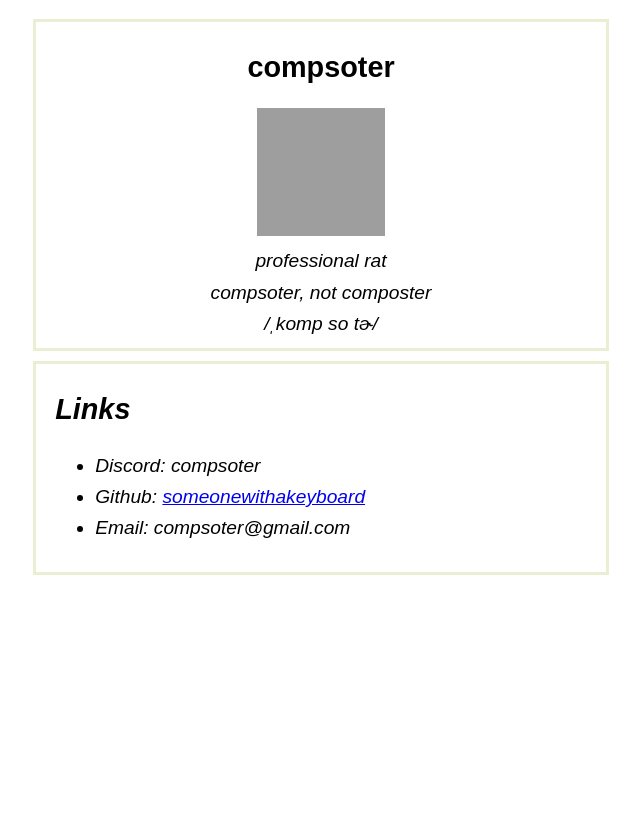
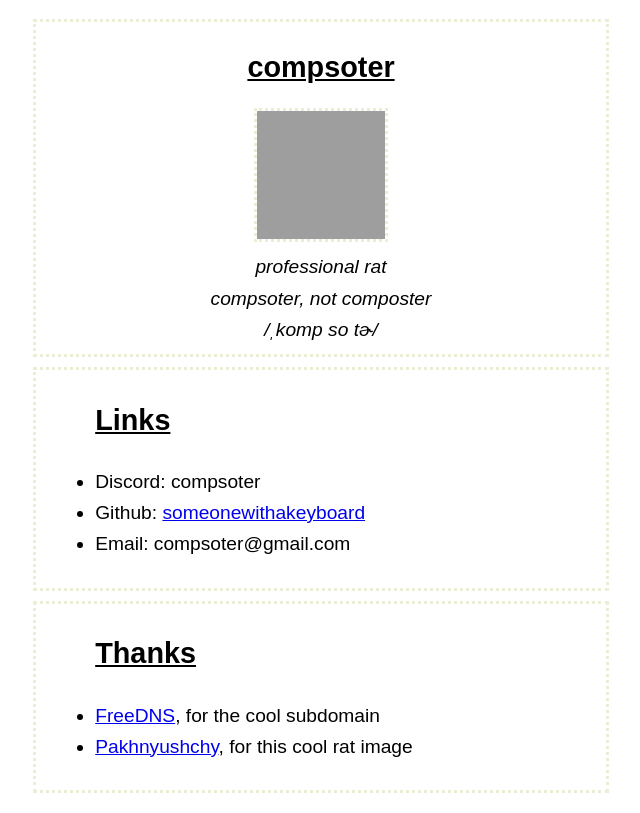
Before and after one commit to someonewithakeyboard/compsoter, a plain HTML site: page index.html in a window 1280 px wide. Shown: the whole page, without its empty margins (319-959 px from the left). Drawn offline with Linux system fonts and the light colour scheme; grey boxes are pictures that could not be loaded.

Commit message:
Add files via upload

```diff
--- a/index.html
+++ b/index.html
@@ -34,29 +34,31 @@
     <title>
       compsoter
     </title>
-    <center style="border-width:3px; border-style:solid; border-color:#eaefd3; padding-left:1em; padding-right:1em; padding-top:0.2em; padding-bottom:0.5em;">
+    <center style="border-width:3px; border-style:dotted; border-color:#eaefd3; padding-left:1em; padding-right:1em; padding-top:0.2em; padding-bottom:0.5em;">
       <h1>
-	<b>compsoter</b>
+	<b><u>compsoter</u></b>
       </h1>
-      <img src="https://cdn.fantasticpestscontrol.com.au/wp-content/uploads/2021/04/Black-Rat-Featured-Image-jpg.jpg" style="width:128px;height:128px;">
+      <img src="https://cdn.fantasticpestscontrol.com.au/wp-content/uploads/2021/04/Black-Rat-Featured-Image-jpg.jpg" style="width:128px;height:128px; border-width:3px; border-style:dotted; border-color: #eaefd3;">
       <aside>
-	<em>professional rat<br></em>
-	<em>compsoter, not composter<br></em>
-	<em>/ˌkomp so tɚ/<br><em>
+	<em>professional rat<br>
+	compsoter, not composter<br>
+	/ˌkomp so tɚ/<br></em>
       </aside>
-      <aside>
-	</aside>
     </center>
-
-    <div style="border-width:3px; border-style:solid; border-color:#eaefd3; padding-left:1em; padding-right:1em; padding-top:0.2em; padding-bottom:0.5em; margin-top:0.5em">
-      <h2>Links</h2>
+</header>
+    <div style="border-width:3px; border-style:dotted; border-color:#eaefd3; padding-left:1em; padding-right:1em; padding-top:0.2em; padding-bottom:0.5em; margin-top:0.5em">
+      <h2><ul><u>Links</u></ul></h2>
       <ul>
 	<li> Discord: compsoter
 	<li> Github: <a href="https://github.com/someonewithakeyboard">someonewithakeyboard</a>
 	<li> Email: compsoter@gmail.com
 	</ul>
       </div>
-  </header>
-
+    <div style="border-width:3px; border-style:dotted; border-color:#eaefd3; padding-left:1em; padding-right:1em; padding-top:0.2em; padding-bottom:0.5em; margin-top:0.5em">
+      <h2><ul><u>Thanks</u></ul></h2>
+      <ul>
+	<li><a href="https://freedns.afraid.org">FreeDNS</a>, for the cool subdomain
+	<li><a href="https://www.shutterstock.com/g/udbeodianehfidjeb">Pakhnyushchy</a>, for this cool rat image
+      </div>
 </article>
 </html>
```
